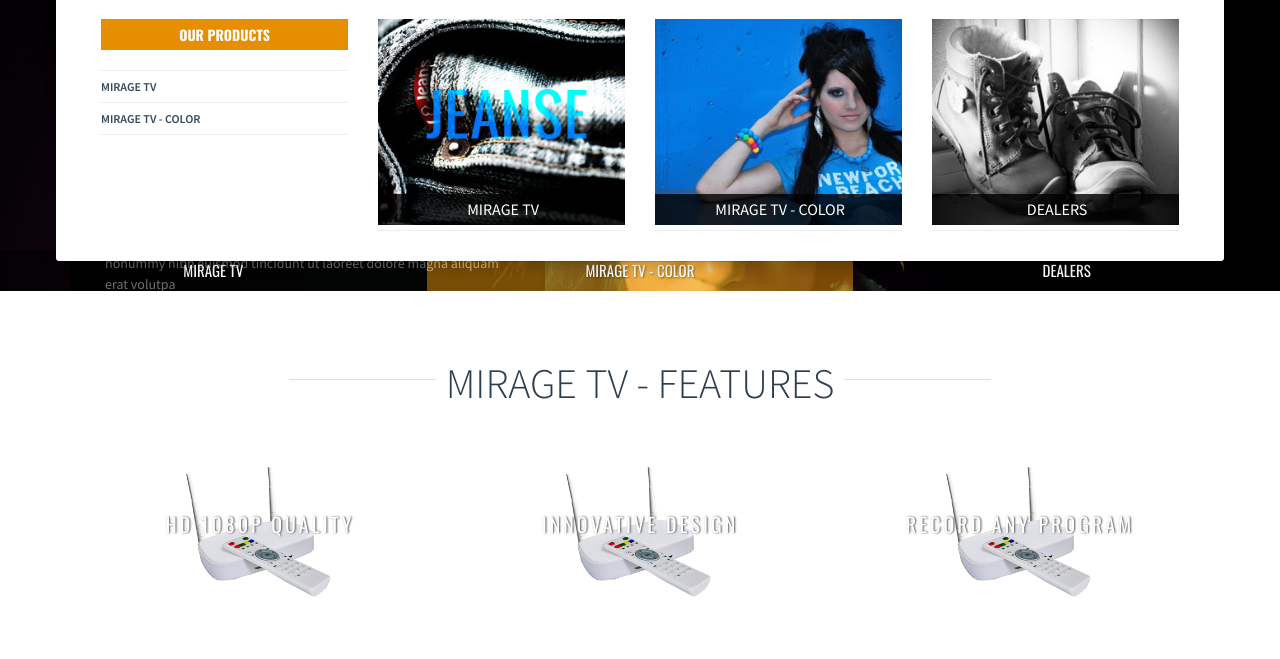
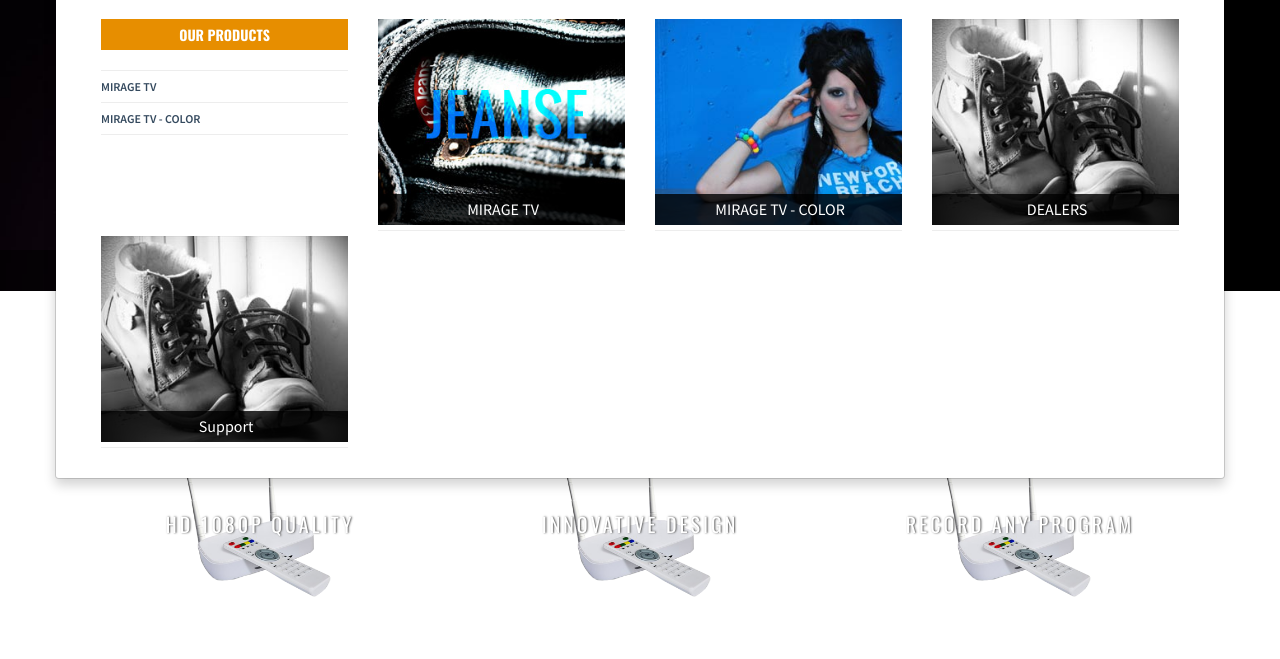
Before and after one commit to Josecc/mirage, a website: page public/index.html in a window 1280 px wide. Both pictures are taken after a click on the link "NEW PRODUCTS". Shown: the part 89-748 px from the top of the page. Drawn offline with nearby package versions, Linux system fonts and the light colour scheme; files that its build step writes are made by us from their sources.

Commit message:
added support page

```diff
--- a/package.json
+++ b/package.json
@@ -25,6 +25,7 @@
   },
   "homepage": "https://github.com/Josecc/mirage#readme",
   "dependencies": {
-    "express": "^4.13.1"
+    "express": "^4.13.1",
+    "stripe": "^3.6.0"
   }
 }
--- a/public/index.html
+++ b/public/index.html
@@ -140,6 +140,9 @@
               </ul>
               <ul class="col-lg-3  col-sm-3 col-md-3 col-xs-4">
                 <li> <a class="newProductMenuBlock" href="product-details.html"> <img class="img-responsive" src="images/site/promo3.jpg" alt="product"> <span class="ProductMenuCaption"> <i class="fa fa-caret-right"> </i> DEALERS </span> </a> </li>
+              </ul>
+              <ul class="col-lg-3  col-sm-3 col-md-3 col-xs-4">
+                <li> <a class="newProductMenuBlock" href="product-details.html"> <img class="img-responsive" src="images/site/promo3.jpg" alt="product"> <span class="ProductMenuCaption"> <i class="fa fa-caret-right"> </i> Support </span> </a> </li>
               </ul>
             </li>
           </ul>
```
